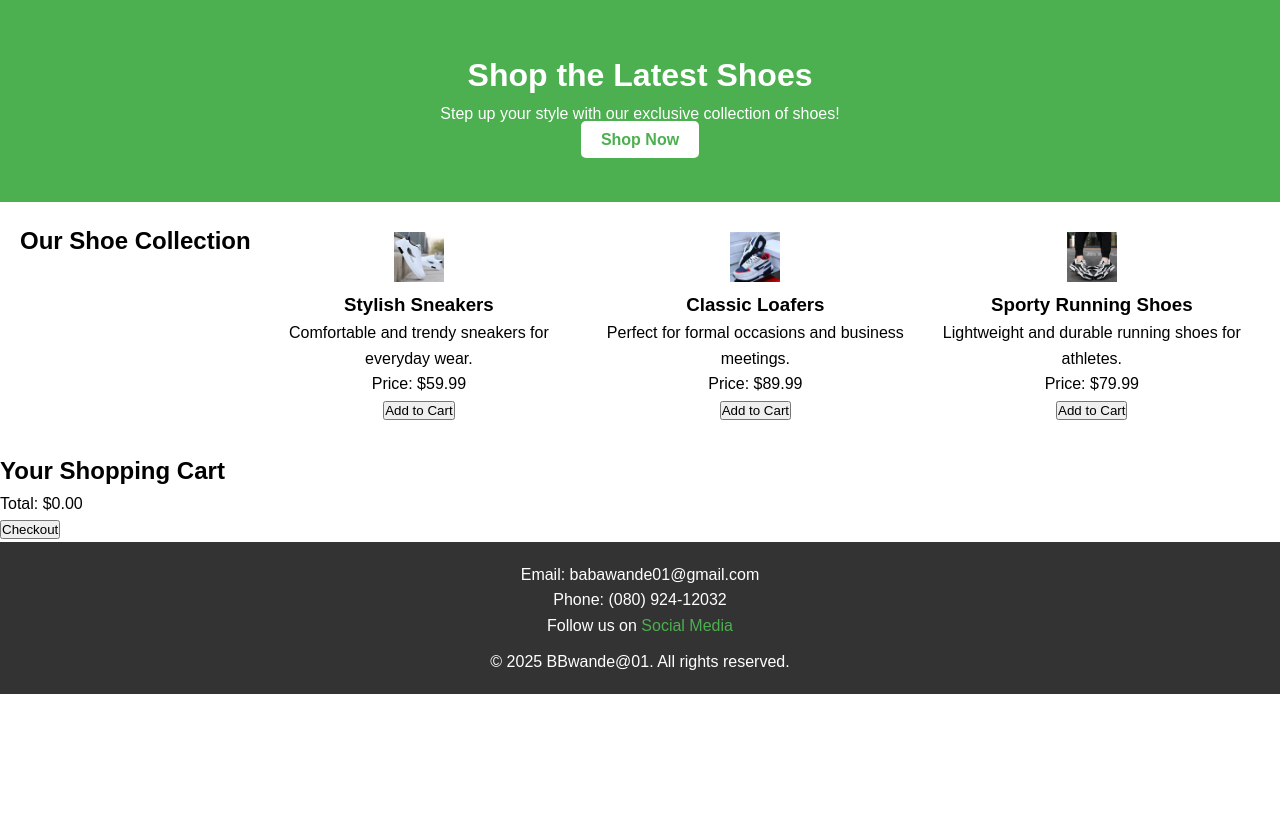
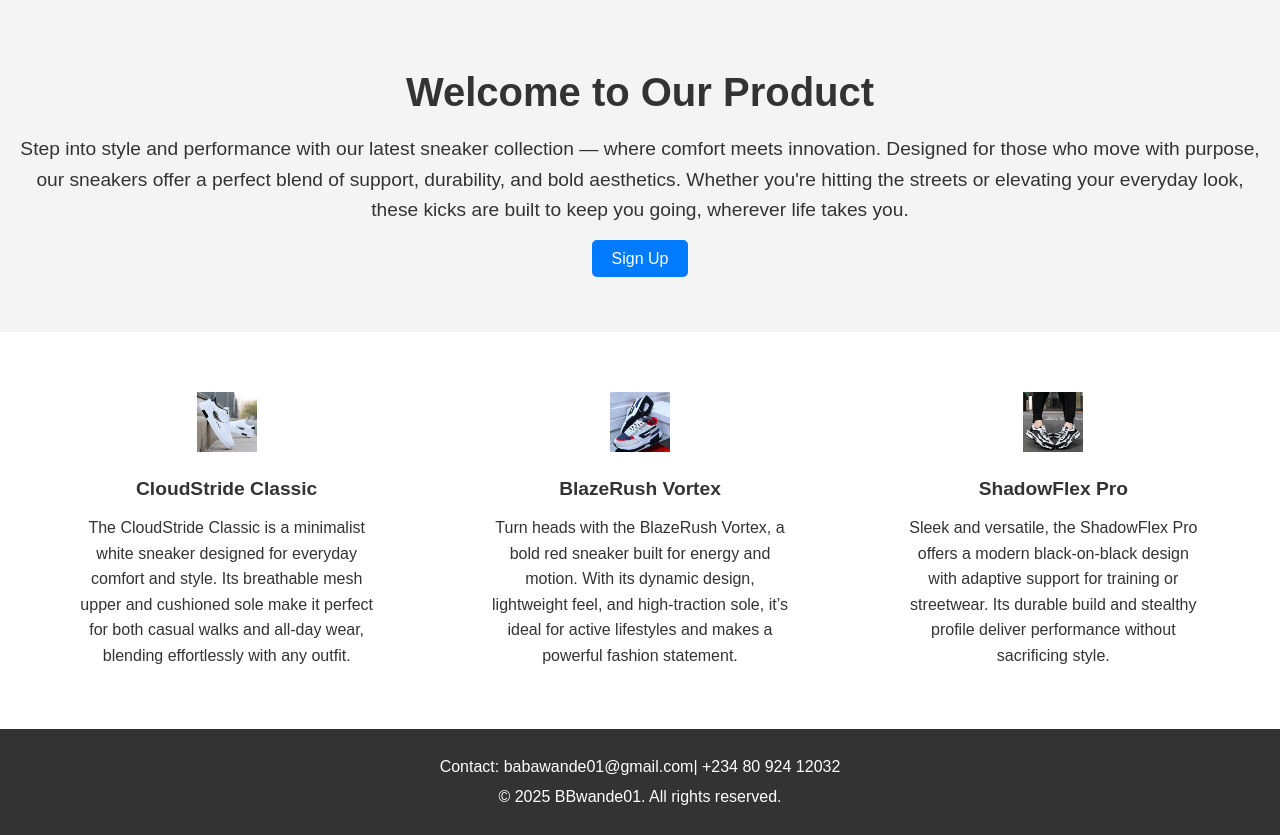
Before and after one commit to babawande01/mtt, a plain HTML site: page Responsive landing/index.html in a window 1280 px wide. Before the commit the page ends 800 px from the top, so only its background shows below. Drawn offline with Linux system fonts and the light colour scheme.

Commit message:
Incuding the seankers

```diff
--- a/Responsive landing/index.html
+++ b/Responsive landing/index.html
@@ -3,55 +3,37 @@
 <head>
   <meta charset="UTF-8">
   <meta name="viewport" content="width=device-width, initial-scale=1.0">
+  <title>Responsive Landing Page</title>
     <link rel="stylesheet" href="style.css">
-    <title>Shoe Shopping Cart</title>
 </head>
 <body>
-    <header class="hero">
-        <h1>Shop the Latest Shoes</h1>
-        <p>Step up your style with our exclusive collection of shoes!</p>
-        <a href="#products" class="cta-button">Shop Now</a>
+  <header>
+    <h1>Welcome to Our Product</h1>
+    <p>Step into style and performance with our latest sneaker collection — where comfort meets innovation. Designed for those who move with purpose, our sneakers offer a perfect blend of support, durability, and bold aesthetics. Whether you're hitting the streets or elevating your everyday look, these kicks are built to keep you going, wherever life takes you.</p>
+    <a href="#" class="cta-button">Sign Up</a>
   </header>
 
-    <section class="products" id="products">
-        <h2>Our Shoe Collection</h2>
-        <div class="product">
-            <img src="img/img1.jpeg" alt="Shoe 1" class="product-image">
-            <h3>Stylish Sneakers</h3>
-            <p>Comfortable and trendy sneakers for everyday wear.</p>
-            <p>Price: $59.99</p>
-            <button class="add-to-cart">Add to Cart</button>
+  <section class="features">
+    <div class="feature">
+      <img src="img/img1.jpeg" alt="Feature 1">
+      <h3>CloudStride Classic</h3>
+      <p>The CloudStride Classic is a minimalist white sneaker designed for everyday comfort and style. Its breathable mesh upper and cushioned sole make it perfect for both casual walks and all-day wear, blending effortlessly with any outfit.</p>
     </div>
-        <div class="product">
-            <img src="img/img2.jpeg" alt="Shoe 2" class="product-image">
-            <h3>Classic Loafers</h3>
-            <p>Perfect for formal occasions and business meetings.</p>
-            <p>Price: $89.99</p>
-            <button class="add-to-cart">Add to Cart</button>
+    <div class="feature">
+      <img src="img/img2.jpeg" alt="Feature 2">
+      <h3>BlazeRush Vortex</h3>
+      <p>Turn heads with the BlazeRush Vortex, a bold red sneaker built for energy and motion. With its dynamic design, lightweight feel, and high-traction sole, it’s ideal for active lifestyles and makes a powerful fashion statement.</p>
     </div>
-        <div class="product">
-            <img src="img/img3.jpeg" alt="Shoe 3" class="product-image">
-            <h3>Sporty Running Shoes</h3>
-            <p>Lightweight and durable running shoes for athletes.</p>
-            <p>Price: $79.99</p>
-            <button class="add-to-cart">Add to Cart</button>
+    <div class="feature">
+      <img src="img/img3.jpeg" alt="Feature 3">
+      <h3>ShadowFlex Pro</h3>
+      <p>Sleek and versatile, the ShadowFlex Pro offers a modern black-on-black design with adaptive support for training or streetwear. Its durable build and stealthy profile deliver performance without sacrificing style.</p>
     </div>
   </section>
 
-    <section class="cart">
-        <h2>Your Shopping Cart</h2>
-        <div class="cart-items">
-            <!-- Cart items will be dynamically added here -->
-        </div>
-        <p>Total: <span id="total-price">$0.00</span></p>
-        <button class="checkout">Checkout</button>
-    </section>
-
   <footer>
-        <div class="contact-details">
-            <p>Email: babawande01@gmail.com</p>
-            <p>Phone: (080) 924-12032</p>
-            <p>Follow us on <a href="#">Social Media</a></p>
-        </div>
-        <p>&copy; 2025 BBwande@01. All rights reserved.</p>
+    <p>Contact: babawande01@gmail.com| +234 80 924 12032</p>
+    <p>&copy; 2025 BBwande01. All rights reserved.</p>
   </footer>
+</body>
+</html>
--- a/Responsive landing/style.css
+++ b/Responsive landing/style.css
@@ -7,65 +7,81 @@
   body {
     font-family: Arial, sans-serif;
     line-height: 1.6;
+    color: #333;
   }
 
-.hero {
-    background-color: #4CAF50;
-    color: white;
+  header {
+    background: #f4f4f4;
+    padding: 60px 20px;
     text-align: center;
-    padding: 50px 20px;
+  }
+
+  header h1 {
+    font-size: 2.5rem;
+    margin-bottom: 10px;
+  }
+
+  header p {
+    font-size: 1.2rem;
+    margin-bottom: 20px;
   }
 
   .cta-button {
-    background-color: #fff;
-    color: #4CAF50;
+    background: #007BFF;
+    color: #fff;
     padding: 10px 20px;
+    border: none;
+    border-radius: 5px;
     text-decoration: none;
-    border-radius: 5px;
-    font-weight: bold;
+    font-size: 1rem;
   }
 
-.products {
+  .features {
     display: flex;
+    flex-wrap: wrap;
     justify-content: space-around;
-    padding: 20px;
-    flex-wrap: wrap;
+    padding: 40px 20px;
+    background: #fff;
   }
 
-.product {
-    flex: 1;
-    min-width: 250px;
-    margin: 10px;
+  .feature {
+    flex: 1 1 300px;
+    max-width: 300px;
+    margin: 20px;
     text-align: center;
   }
 
-.product-image {
-    width: 50px;
-    height: 50px;
+  .feature img {
+    width: 60px;
+    height: 60px;
+    margin-bottom: 15px;
+  }
+
+  .feature h3 {
+    font-size: 1.2rem;
+    margin-bottom: 10px;
+  }
+
+  .feature p {
+    font-size: 1rem;
   }
 
   footer {
-    background-color: #333;
-    color: white;
+    background: #333;
+    color: #fff;
     text-align: center;
     padding: 20px;
   }
 
-.contact-details {
-    margin-bottom: 10px;
+  footer p {
+    margin: 5px 0;
   }
 
-a {
-    color: #4CAF50;
-    text-decoration: none;
+  @media (max-width: 768px) {
+    header h1 {
+      font-size: 2rem;
     }
 
-a:hover {
-    text-decoration: underline;
-}
-
-/* Responsive Design */
-@media (max-width: 600px) {
     .features {
       flex-direction: column;
       align-items: center;
```
Lines whose indentation alone changed are shown as unchanged.
